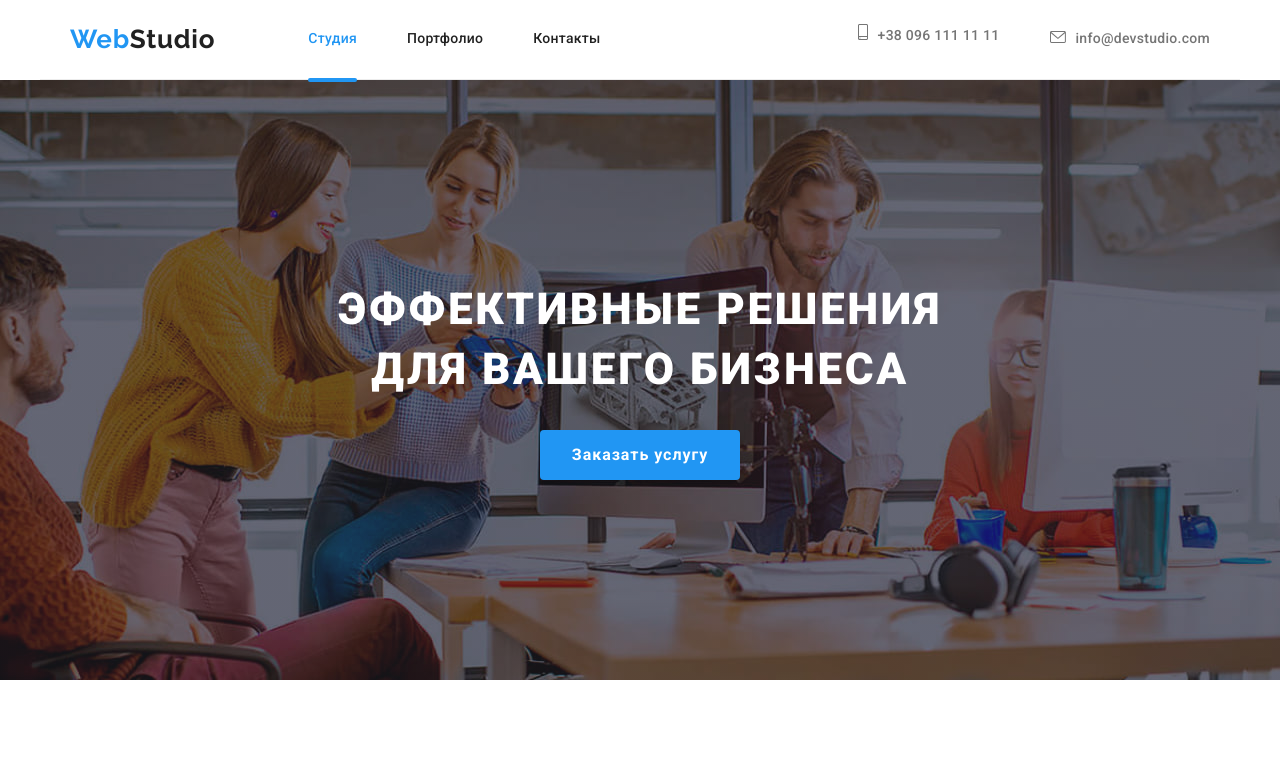
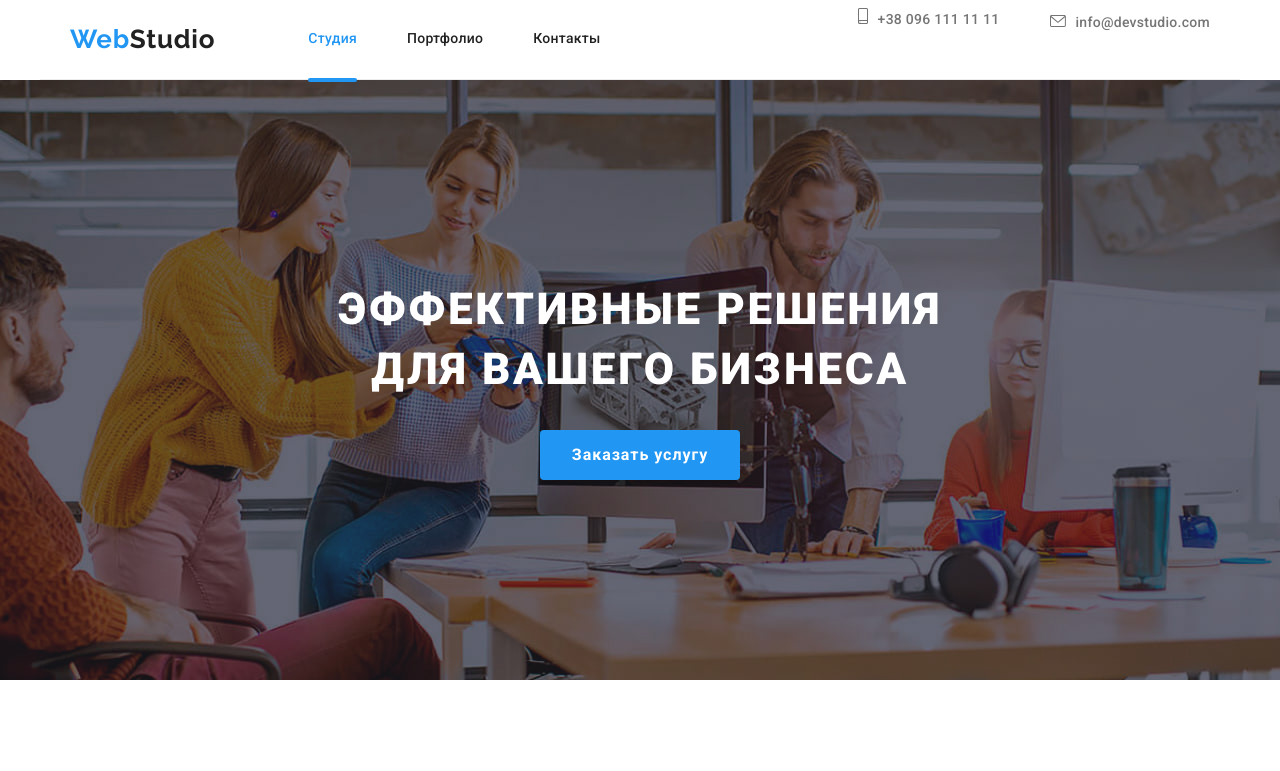
Before and after one commit to oksemko/goit-markup-hw-08, a plain HTML site: page index.html in a window 1280 px wide. Shown: the top 771 px of the page. Drawn offline with nearby package versions, Linux system fonts and the light colour scheme.

Commit message:
Homework 8

```diff
--- a/index.html
+++ b/index.html
@@ -3,7 +3,7 @@
 <head>
     <meta charset="UTF-8">
     <meta http-equiv="X-UA-Compatible" content="IE=edge">
-     <meta name="viewport" content="width=device-width, initial-scale=1.0" />
+    <meta name="viewport" content="width=device-width, initial-scale=1.0" />
     <title>ЭФФЕКТИВНЫЕ РЕШЕНИЯ ДЛЯ ВАШЕГО БИЗНЕСА</title>
     <link rel="preconnect" href="https://fonts.googleapis.com" />
     <link rel="preconnect" href="https://fonts.gstatic.com" crossorigin />
@@ -35,6 +35,7 @@
                 </li>
             </ul>
             </nav>
+            <div class="header__contacts">
             <ul class="contacts__list">
                 <li class="contacts__item">
                     <a class="contacts__link contacts__link-tel" href="tel:+380961111111">
@@ -67,6 +68,7 @@
                     <a class="social__link" href="" lang="en">LinkedIn</a>
                 </li>
             </ul>
+            </div>
         </div>
             <!--Mobile menu START-->
                 <button type="button" class="menu__button" aria-expanded="false"
--- a/sass/layout/_header.scss
+++ b/sass/layout/_header.scss
@@ -291,6 +291,7 @@
   align-items: flex-start;
   justify-content: center;
   flex-direction: column;
+  margin-bottom: 32px;
 
   @media screen and (min-width: 768px) {
     flex-direction: column;
@@ -348,10 +349,10 @@
 }
 
 .navigation {
-  margin-bottom: 302px;
+  padding-bottom: 302px;
 
   @media screen and (min-width: 768px) {
-    margin-bottom: 0px;
+    padding-bottom: 0px;
   }
 }
 
@@ -381,6 +382,15 @@
     margin-right: 10px;
     margin-left: 10px;
   }
+}
+
+.header__contacts {
+  display: flex;
+  display: flex;
+  align-items: flex-start;
+  justify-content: center;
+  flex-direction: column;
+  margin-top: auto;
 }
 
 .menu__button {
@@ -452,6 +462,7 @@
       0px 1px 3px rgba(0, 0, 0, 0.16);
 
     transform: translateX(100%);
+    justify-content: space-between;
   }
 
   &.is-open {
```
Also changed, not shown: css/main.css, css/main.min.css, 2 other files.
